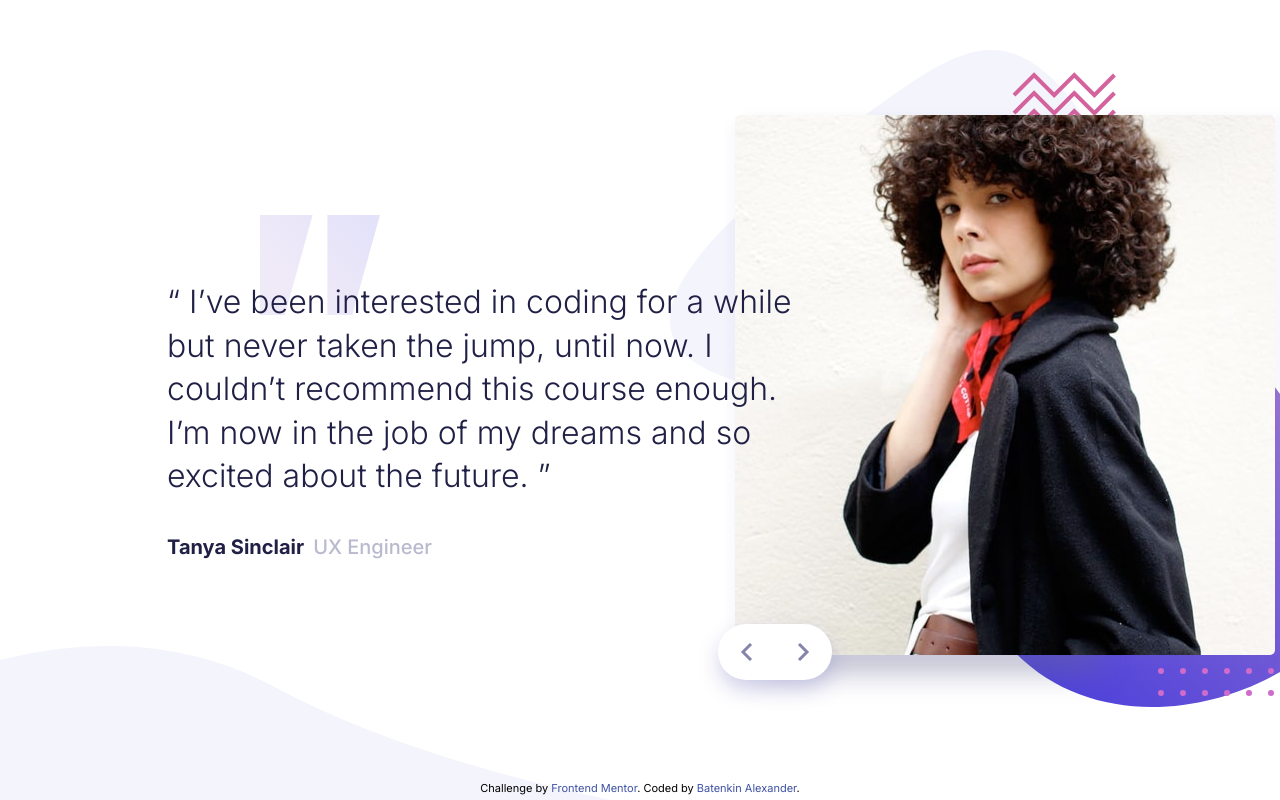
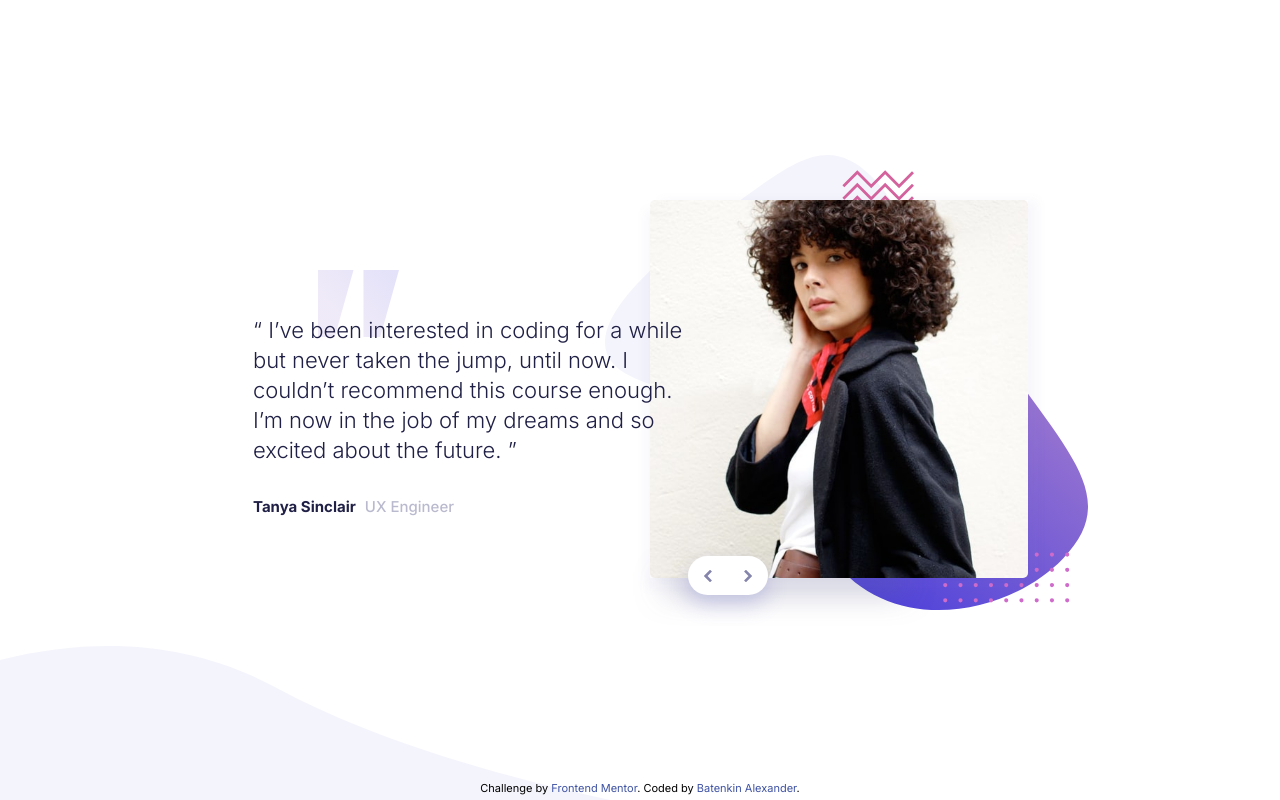
Before and after one commit to albatros444/frontendMentor35, a plain HTML site: page index.html in a window 1280 px wide. Drawn offline with Linux system fonts and the light colour scheme.

Commit message:
project done

```diff
--- a/scss/globals.scss
+++ b/scss/globals.scss
@@ -23,7 +23,7 @@ body {
   font-size: 32px;
   font-family: "Inter", sans-serif;
 
-  /* //position: relative; ///for footer with absolute position --> */
+  position: relative; ///for footer with absolute position --> */
 }
 textarea,
 input {
--- a/scss/main.scss
+++ b/scss/main.scss
@@ -37,11 +37,15 @@
     justify-content: left;
     align-items: center;
     overflow-x: hidden;
+    // overflow-y: scroll;
     position: relative;
     scroll-behavior: smooth;
-    scroll-snap-type: x mandatory;
+    // scroll-snap-type: x mandatory;
     background: left bottom url(/images/pattern-curve.svg) no-repeat;
-    transition-duration: 0.5s;
+    z-index: -60;
+    -moz-transition: 0.5s ease-in-out;
+    -webkit-transition: 0.5s ease-in-out;
+    transition: 0.5s ease-in-out;
     .slide {
       height: 100vh;
       width: 100vw;
@@ -76,7 +80,7 @@
             height: 20px;
             top: 519px;
             right: 178px;
-            background-color: blue;
+            // background-color: blue;
             z-index: -60;
             box-shadow: 0px 15px 30px hsla(240, 17%, 49%, 0.6);
             // box-shadow: 0px 20px 40px hsl(240, 38%, 10%);
--- a/scss/mediaQs.scss
+++ b/scss/mediaQs.scss
@@ -1,4 +1,4 @@
-@media screen and (max-width: 500px) {
+@media screen and (max-width: 999px) {
   .boxForSlider {
     padding-bottom: 50px;
     .buttons {
@@ -17,13 +17,15 @@
       }
     }
     .slider {
-      background: left bottom / 277px 68px url(/images/pattern-curve.svg)
-        no-repeat;
+      background: left bottom / 74vw 18vw url(/images/pattern-curve.svg)
+        no-repeat; //277px 68px
       .slide {
+        // overflow-y: scroll;
+        height: 100vh;
         align-items: start;
         .card {
           width: 320px;
-          height: auto;
+          height: 100vh;
           padding: 0;
           padding-bottom: 70px;
           background: 0px 25px / 321px 310px url(/images/pattern-bg.svg)
@@ -52,6 +54,7 @@
           .text {
             width: auto;
             margin-bottom: 17px;
+
             font-size: 18px;
             text-align: center;
           }
@@ -70,3 +73,74 @@
     }
   }
 }
+@media screen and (max-width: 1439px) and (min-width: 1000px) {
+  .boxForSlider {
+    .buttons {
+      bottom: calc(50vh + -195px);
+      right: calc(50vw - 128px);
+      width: 80px;
+      height: 39px;
+      border-radius: 39px;
+      .boxForSvg {
+        svg {
+          width: 16px;
+          height: 12px;
+          path {
+            stroke-width: 4px;
+          }
+        }
+      }
+    }
+    .slider {
+      .slide {
+        .card {
+          max-height: 560px;
+          width: 1008px;
+          padding: 196px 117px;
+          background: 469px 35px / 483px 455px url(/images/pattern-bg.svg)
+              no-repeat,
+            182px 150px / 81px 67px url(/images/pattern-quotes.svg) no-repeat;
+          .boxForImg {
+            height: 378px;
+            left: 514px;
+            top: 80px;
+            img {
+              width: 378px;
+            }
+            .divForShadow {
+              width: 237px;
+              height: 12px;
+              top: 363px;
+              right: 125px;
+            }
+          }
+          .text {
+            width: 450px;
+            margin-bottom: 15px;
+            font-size: 22px;
+          }
+          .name {
+            font-size: 15px;
+          }
+          .pos {
+            font-size: 15px;
+          }
+        }
+      }
+    }
+  }
+}
+
+@media screen and (max-width: 370px) {
+  .boxForSlider {
+    .slider {
+      .slide {
+        .card {
+          .text {
+            padding: 0 15px;
+          }
+        }
+      }
+    }
+  }
+}
```
Also changed, not shown: dist/main.css, 1 other file.
